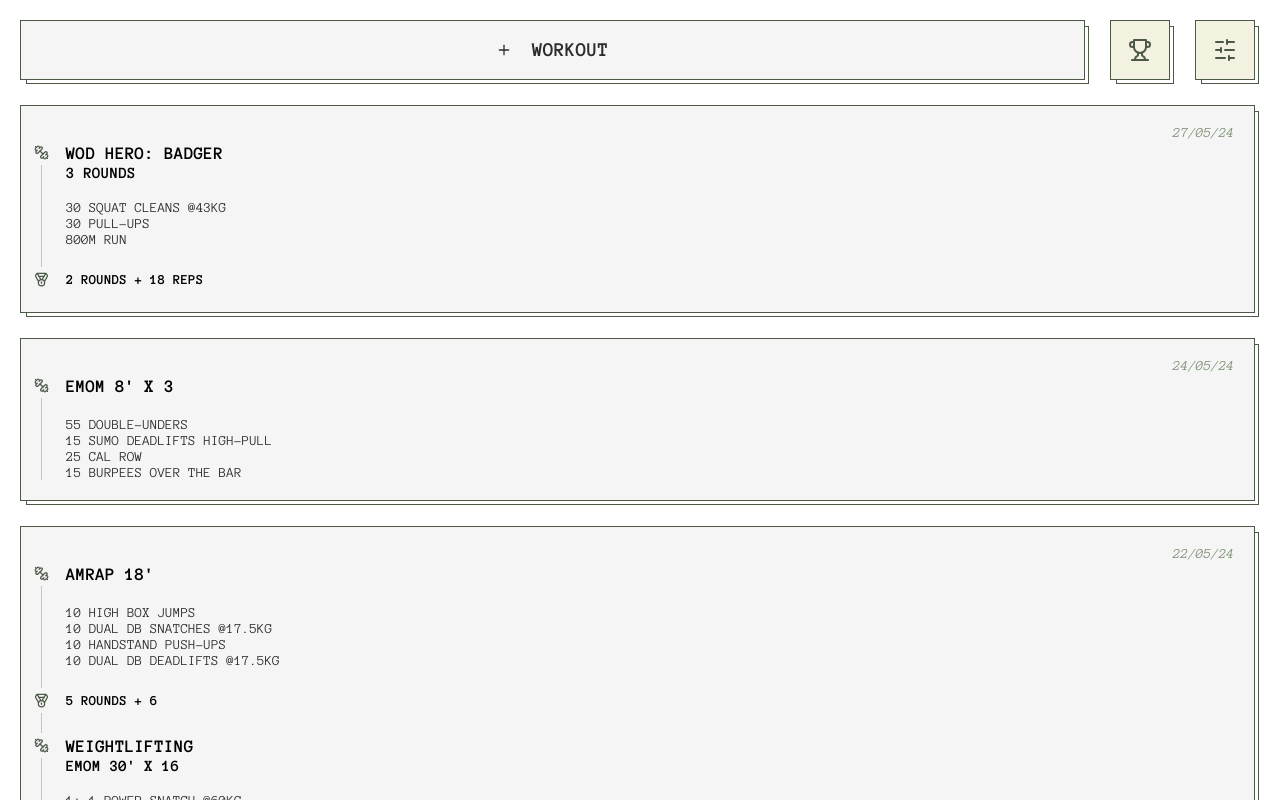
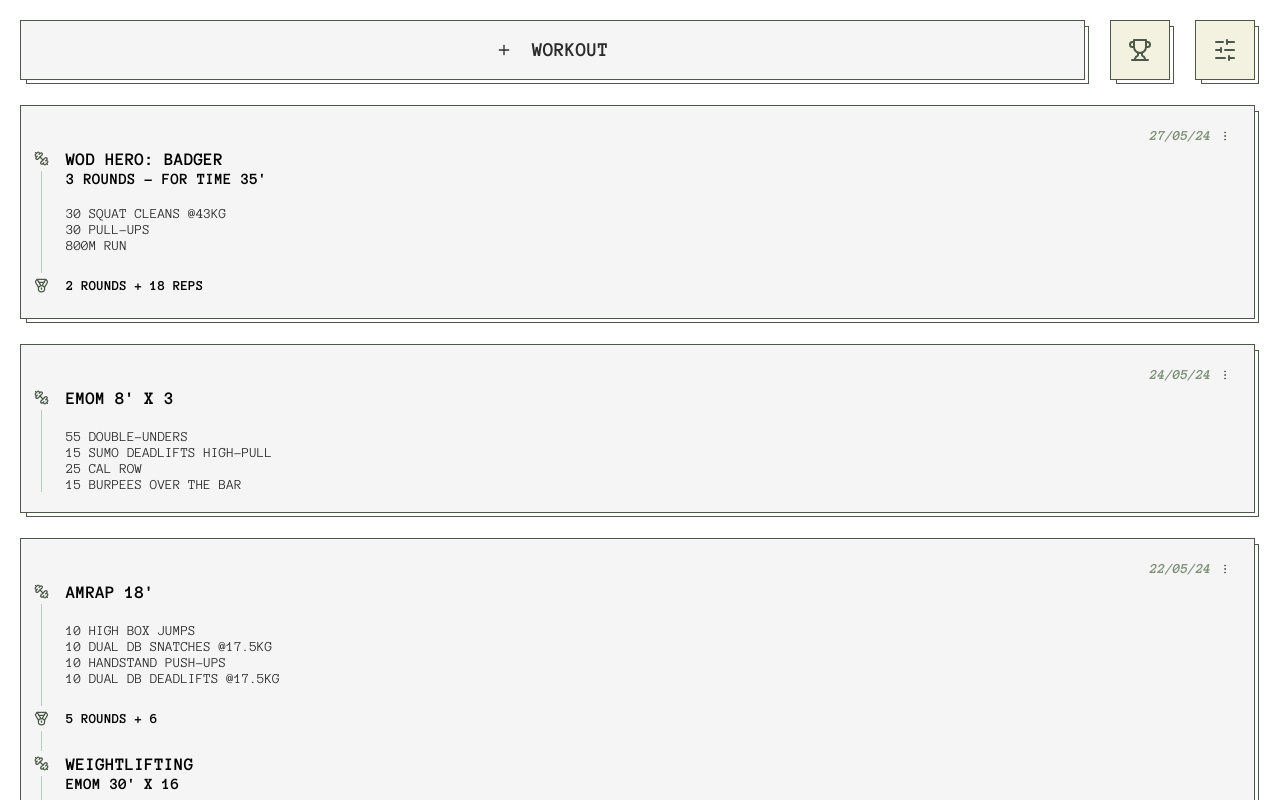
Before and after one commit to ThomasWarin/FitTracker, a React (Vite) app: page / in a window 1280 px wide. Shown: the top 800 px of the page. Built offline with nearby package versions, Linux system fonts and the light colour scheme.

Commit message:
[Feat] Add buttons to delete and edit cards + Delete function

```diff
--- a/src/App/App.jsx
+++ b/src/App/App.jsx
@@ -19,7 +19,7 @@ function App() {
         dataWorkouts = workouts
     }
 
-    const [isOpenPopup, setIsOpenPopup] = useState(false)
+    const [isOpenModal, setIsOpenModal] = useState(false)
     const [currentView, setCurrentView] = useState('cards')
     const handleViewChange = (view) => {
         setCurrentView(view)
@@ -32,7 +32,7 @@ function App() {
                     type="button"
                     className='Header-button'
                     onClick={() => {
-                        currentView === 'cards' ? handleViewChange('addWorkout') : setIsOpenPopup(true)
+                        currentView === 'cards' ? handleViewChange('addWorkout') : setIsOpenModal(true)
                     }}
                 >
                     <p>
@@ -56,12 +56,12 @@ function App() {
             { currentView === 'cards' && <CardsView workouts={ dataWorkouts } /> }
             { currentView === 'addWorkout' && <AddWorkoutView backHome={ handleViewChange } /> }
 
-            {isOpenPopup && <div className="overlay">
-                <div className="cancelPopup">
+            {isOpenModal && <div className="overlay">
+                <div className="cancelModal">
                     <p>Cancel workout creation?</p>
-                    <div className="cancelPopup-row">
-                        <button className='no' onClick={() => setIsOpenPopup(false)}>No</button>
-                        <button className='yes' onClick={() => { handleViewChange('cards'); setIsOpenPopup(false); }}>Yes</button>
+                    <div className="cancelModal-row">
+                        <button className='no' onClick={() => setIsOpenModal(false)}>No</button>
+                        <button className='yes' onClick={() => { handleViewChange('cards'); setIsOpenModal(false); }}>Yes</button>
                     </div>
                 </div>
             </div>}
--- a/src/App/App.scss
+++ b/src/App/App.scss
@@ -60,7 +60,7 @@
 
     .Main {
         .overlay {
-            position: absolute;
+            position: fixed;
             z-index: 400;
             width: 100%;
             height: 100%;
@@ -71,7 +71,7 @@
             align-items: center;
             justify-content: center;
 
-            .cancelPopup {
+            .cancelModal {
                 position: relative;
                 width: 300px;
                 background-color: $primary-color-100;
--- a/src/Components/CardsView/CardsView.jsx
+++ b/src/Components/CardsView/CardsView.jsx
@@ -2,16 +2,58 @@
 import './CardsView.scss'
 
 import { Icon } from "../SvgComponents/SvgComponents"
+import { useState } from 'react'
+
+const Modal = ({description, functionYes, closeModal, saveJSON}) => {
+    return (
+        <div className="cancelModal">
+            <p>{description}</p>
+            <div className="cancelModal-row">
+                <button className='no' onClick={closeModal}>No</button>
+                <button className='yes' onClick={() => { functionYes(); closeModal(); saveJSON() }}>Yes</button>
+            </div>
+        </div>
+    )
+}
 
 export const CardsView = ({ workouts }) => {
+    const [idOption, setIdOption] = useState(0)
+    const [workoutsList, setWorkoutsList] = useState(workouts)
+    const [isOpenModal, setIsOpenModal] = useState(false)
 
     return (
         <>
-        { workouts.map((date) => (
+        { workoutsList.map((date) => (
             <div className="Card" key={date.date}>
                 <div className="line"/>
                 <div className="Card-element date">
                     <p>{date.date}</p>
+                    <button
+                        type="button"
+                        onClick={() => {
+                            if (idOption !== date.id) {
+                                setIdOption(date.id)
+                            } else {
+                                setIdOption(0)
+                            }
+                        }}
+                    >
+                        <Icon name="EllipsisVertical" size={12} color="#4C5948" />
+                    </button>
+                    {idOption === date.id && <div className='options'>
+                        <button
+                            type="button"
+                            onClick={() => setIsOpenModal(true)}
+                        >
+                            <Icon name="Trash2" size={12} color="#4C5948" />
+                        </button>
+                        <button
+                            type="button"
+                            onClick={() => console.log('edit')}
+                        >
+                            <Icon name="PenLine" size={12} color="#4C5948" />
+                        </button>
+                    </div>}
                 </div>
                 { date.workout.map((workout, workoutIndex) => (
                     <div key={`${date.date}-${workoutIndex}`} className='Card-blockContainer' >
@@ -46,6 +88,17 @@ export const CardsView = ({ workouts }) => {
                 )) }
             </div>
         )) }
+
+        {isOpenModal &&
+            <div className="overlay">
+                <Modal
+                    description="Delete this card?"
+                    functionYes={() => setWorkoutsList(workoutsList.filter(obj => obj.id !== idOption))}
+                    closeModal={() => setIsOpenModal(false)}
+                    saveJSON={() => localStorage.setItem('dataWorkouts', JSON.stringify(workoutsList.filter(obj => obj.id !== idOption)))}
+                />
+            </div>
+        }
         </>
     )
 }
--- a/src/Components/CardsView/CardsView.scss
+++ b/src/Components/CardsView/CardsView.scss
@@ -8,9 +8,9 @@
 
     .line {
         position: absolute;
-        top: 34px;
+        top: 40px;
         width: 1px;
-        height: calc(100% - 14px - 40px);
+        height: calc(100% - 20px - 40px);
         background-color: $primary-color-300;
     }
 
@@ -42,11 +42,43 @@
             margin-bottom: 20px;
         }
 
-        &.date p {
-            font-size: 14px;
-            font-style: italic;
-            margin-left: auto;
-            color: $primary-color-500;
+        &.date {
+            position: relative;
+            height: 20px;
+            display: flex;
+            align-items: center;
+            gap: 5px;
+
+            button {
+                padding: 3px;
+                background-color: transparent;
+                border: none;
+                cursor: pointer;
+                border-radius: 4px;
+                height: 18px;
+                transition: 0.2s;
+
+                &:hover {
+                    background-color: $primary-color-300;
+                }
+            }
+
+            p {
+                margin-left: auto;
+                font-size: 14px;
+                font-style: italic;
+                font-weight: 700;
+                color: $primary-color-500;
+            }
+
+            .options {
+                position: absolute;
+                top: 23px;
+                right: 0;
+                display: flex;
+                flex-direction: column;
+                gap: 5px;
+            }
         }
 
         &.title {
--- a/src/data/workouts.json
+++ b/src/data/workouts.json
@@ -1,10 +1,11 @@
 [
     {
+        "id": 26,
         "date": "27/05/24",
         "workout": [
             {
                 "title": "Wod Hero: Badger",
-                "subtitle": "3 Rounds",
+                "subtitle": "3 Rounds - For Time 35'",
                 "movements": [
                     {
                         "name": "30 Squat Cleans @43kg",
@@ -24,6 +25,7 @@
         ]
     },
     {
+        "id": 25,
         "date": "24/05/24",
         "workout": [
             {
@@ -50,6 +52,7 @@
         ]
     },
     {
+        "id": 24,
         "date": "22/05/24",
         "workout": [
             {
@@ -91,6 +94,7 @@
         ]
     },
     {
+        "id": 23,
         "date": "21/05/24",
         "workout": [
             {
@@ -147,6 +151,7 @@
         ]
     },
     {
+        "id": 22,
         "date": "17/05/24",
         "workout": [
             {
@@ -162,6 +167,7 @@
         ]
     },
     {
+        "id": 21,
         "date": "15/05/24",
         "workout": [
             {
@@ -177,6 +183,7 @@
         ]
     },
     {
+        "id": 20,
         "date": "13/05/24",
         "workout": [
             {
@@ -192,6 +199,7 @@
         ]
     },
     {
+        "id": 19,
         "date": "10/05/24",
         "workout": [
             {
@@ -207,6 +215,7 @@
         ]
     },
     {
+        "id": 18,
         "date": "07/05/24",
         "workout": [
             {
@@ -232,6 +241,7 @@
         ]
     },
     {
+        "id": 17,
         "date": "06/05/24",
         "workout": [
             {
@@ -247,6 +257,7 @@
         ]
     },
     {
+        "id": 16,
         "date": "03/05/24",
         "workout": [
             {
@@ -281,6 +292,7 @@
         ]
     },
     {
+        "id": 15,
         "date": "30/04/24",
         "workout": [
             {
@@ -368,6 +380,7 @@
         ]
     },
     {
+        "id": 14,
         "date": "29/04/24",
         "workout": [
             {
@@ -421,6 +434,7 @@
         ]
     },
     {
+        "id": 13,
         "date": "25/04/24",
         "workout": [
             {
@@ -462,6 +476,7 @@
         ]
     },
     {
+        "id": 12,
         "date": "24/04/24",
         "workout": [
             {
@@ -521,6 +536,7 @@
         ]
     },
     {
+        "id": 11,
         "date": "23/04/24",
         "workout": [
             {
@@ -555,6 +571,7 @@
         ]
     },
     {
+        "id": 10,
         "date": "11/04/24",
         "workout": [
             {
@@ -595,6 +612,7 @@
         ]
     },
     {
+        "id": 9,
         "date": "10/04/24",
         "workout": [
             {
@@ -671,6 +689,7 @@
         ]
     },
     {
+        "id": 8,
         "date": "09/04/24",
         "workout": [
             {
@@ -711,6 +730,7 @@
         ]
     },
     {
+        "id": 7,
         "date": "08/04/24",
         "workout": [
             {
@@ -749,6 +769,7 @@
         ]
     },
     {
+        "id": 6,
         "date": "05/04/24",
         "workout": [
             {
@@ -783,6 +804,7 @@
         ]
     },
     {
+        "id": 5,
         "date": "04/04/24",
         "workout": [
             {
@@ -839,6 +861,7 @@
         ]
     },
     {
+        "id": 4,
         "date": "02/04/24",
         "workout": [
             {
@@ -910,6 +933,7 @@
         ]
     },
     {
+        "id": 3,
         "date": "28/03/24",
         "workout": [
             {
@@ -951,6 +975,7 @@
         ]
     },
     {
+        "id": 2,
         "date": "26/03/24",
         "workout": [
             {
@@ -992,6 +1017,7 @@
         ]
     },
     {
+        "id": 1,
         "date": "25/03/24",
         "workout": [
             {
```
